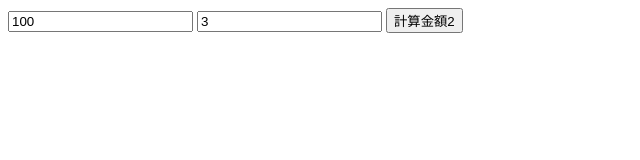
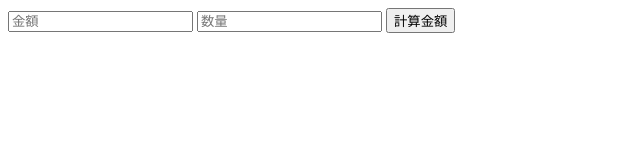
Before and after one commit to ucicu-hung/test2-0408, a plain HTML site: page index.html in a window 1280 px wide. Shown: the full height of the page, 0-640 px from the left. Drawn offline with Linux system fonts and the light colour scheme.

Commit message:
0409-2Update

```diff
--- a/index.html
+++ b/index.html
@@ -11,9 +11,9 @@
     <button type="button" id="calcBtn">計算</button>
     <p class="result" id="resultId"></p> -->
 
-    <input id="priceId" value="100">
-    <input id="quantityId" value="3">
-    <button id="calcBtn">計算金額2</button>
+    <input id="priceId" value="" placeholder="金額">
+    <input id="quantityId" value="" placeholder="数量">
+    <button id="calcBtn">計算金額</button>
     <div id="resultId"></div>
 
     <script src="all.js"></script>
```
